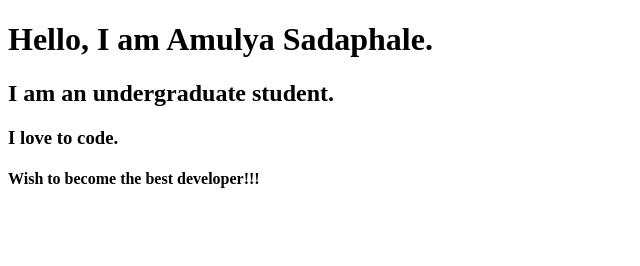
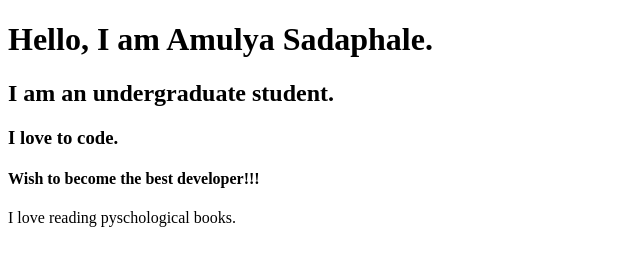
Before and after one commit to amulya788/index.html, a plain HTML site: page index.html in a window 1280 px wide. Shown: the whole page, without its empty margins (0-640 px from the left). Drawn offline with Linux system fonts and the light colour scheme.

Commit message:
added hobbies and interests

```diff
--- a/index.html
+++ b/index.html
@@ -10,5 +10,6 @@
    <h2>I am an undergraduate student.</h2>
    <h3>I love to code.</h3>
    <h4>Wish to become the best developer!!!</h4>
+   I love reading pyschological books.
 </body>
 </html>
```
